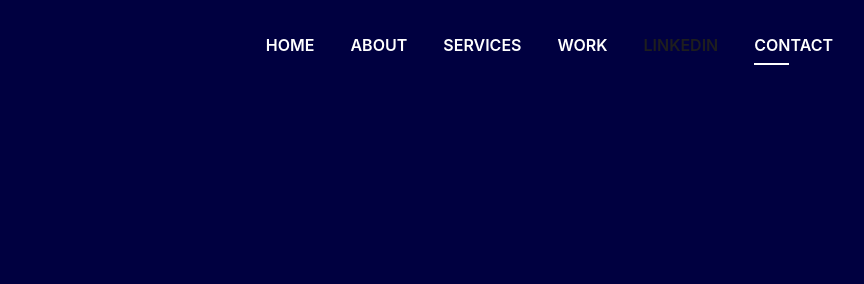
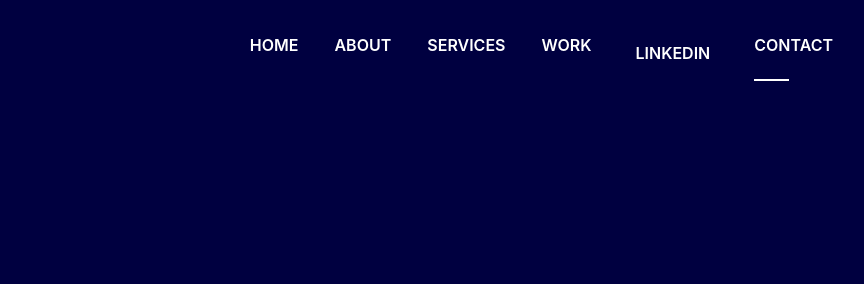
Before and after one commit to JWebDeveloper/JWebDeveloper, a plain HTML site: page index.html in a window 1280 px wide. Shown: the top 284 px of the page, without its empty margins (344-1208 px from the left). Drawn offline with Linux system fonts and the light colour scheme; files whose address does not match are found by name.

Commit message:
Update index.html

```diff
--- a/index.html
+++ b/index.html
@@ -53,7 +53,7 @@
                     </li>
                     <li class="nav-item">
 <!--                         <a class="nav-link js-scroll" href="#blog">Blog</a> -->
-                      <div class="nav-link" data-locale="en_US" data-size="large" data-theme="dark" data-type="HORIZONTAL" data-vanity="jatinderkumarjk" data-version="v1"><a class="badge-base__link LI-simple-link" href="https://in.linkedin.com/in/jatinderkumarjk?trk=profile-badge">LinkedIN</a></div>
+                      <div class="nav-link" data-locale="en_US" data-size="large" data-theme="dark" data-type="HORIZONTAL" data-vanity="jatinderkumarjk" data-version="v1"><a class="nav-link" href="https://in.linkedin.com/in/jatinderkumarjk?trk=profile-badge">LinkedIN</a></div>
 
                     </li>
                     <li class="nav-item">
```
